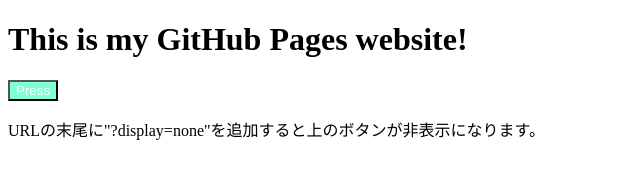
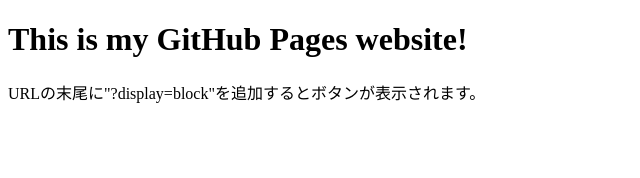
Before and after one commit to okazhiko/okazhiko.github.io, a plain HTML site: page index.html in a window 1280 px wide. Shown: the whole page, without its empty margins (0-640 px from the left). Drawn offline with Linux system fonts and the light colour scheme.

Commit message:
add index.js

```diff
--- a/index.html
+++ b/index.html
@@ -9,7 +9,7 @@
 <body>
 	<h1>This is my GitHub Pages website!</h1>
 	<button id="button1" class="standard" type="button"> Press</button>
-	<p>URLの末尾に"?display=none"を追加すると上のボタンが非表示になります。</p>
+	<p>URLの末尾に"?display=block"を追加するとボタンが表示されます。</p>
 	<script src="./index.js"></script>
 </body>
 
--- a/index.js
+++ b/index.js
@@ -1,12 +1,6 @@
-// 現在のURLからURLオブジェクトを生成（例として、https://example.com上で以下Javascriptを実行しているとする）
-const url = new URL(window.location.href);
-console.log(url.href); // https://example.com
-
-// キーを指定し、クエリパラメータを付与
-url.searchParams.set('display', 'none');
-console.log(url.href); // https://example.com?addParam=test
-
 const button1 = document.getElementById("button1");
-if (window.location.href == 'https://okazhiko.github.io?display=none') {
+if (window.location.href == 'https://okazhiko.github.io?display=block') {
+	button1.style.display = "block";
+} else {
 	button1.style.display = "none";
 }
```
